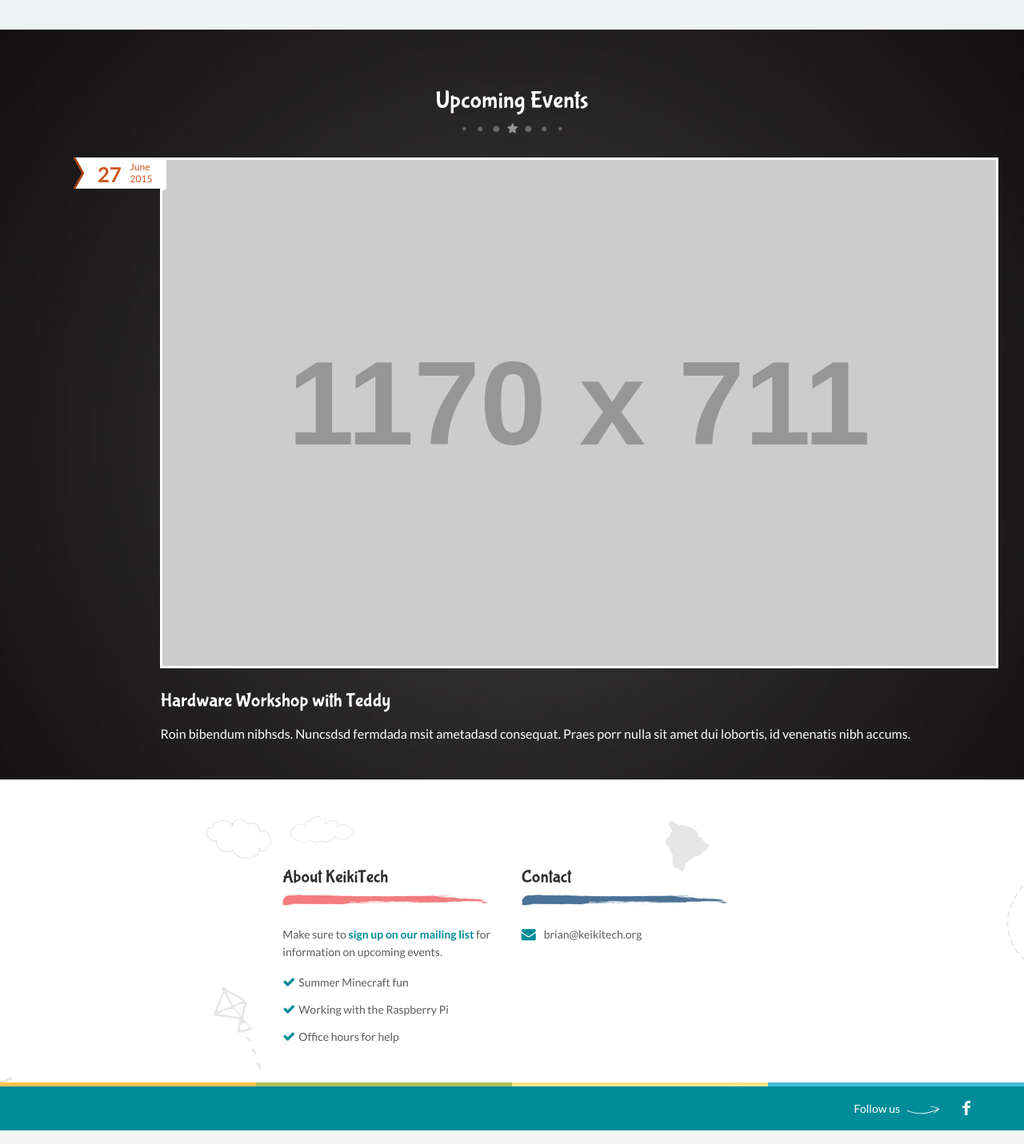
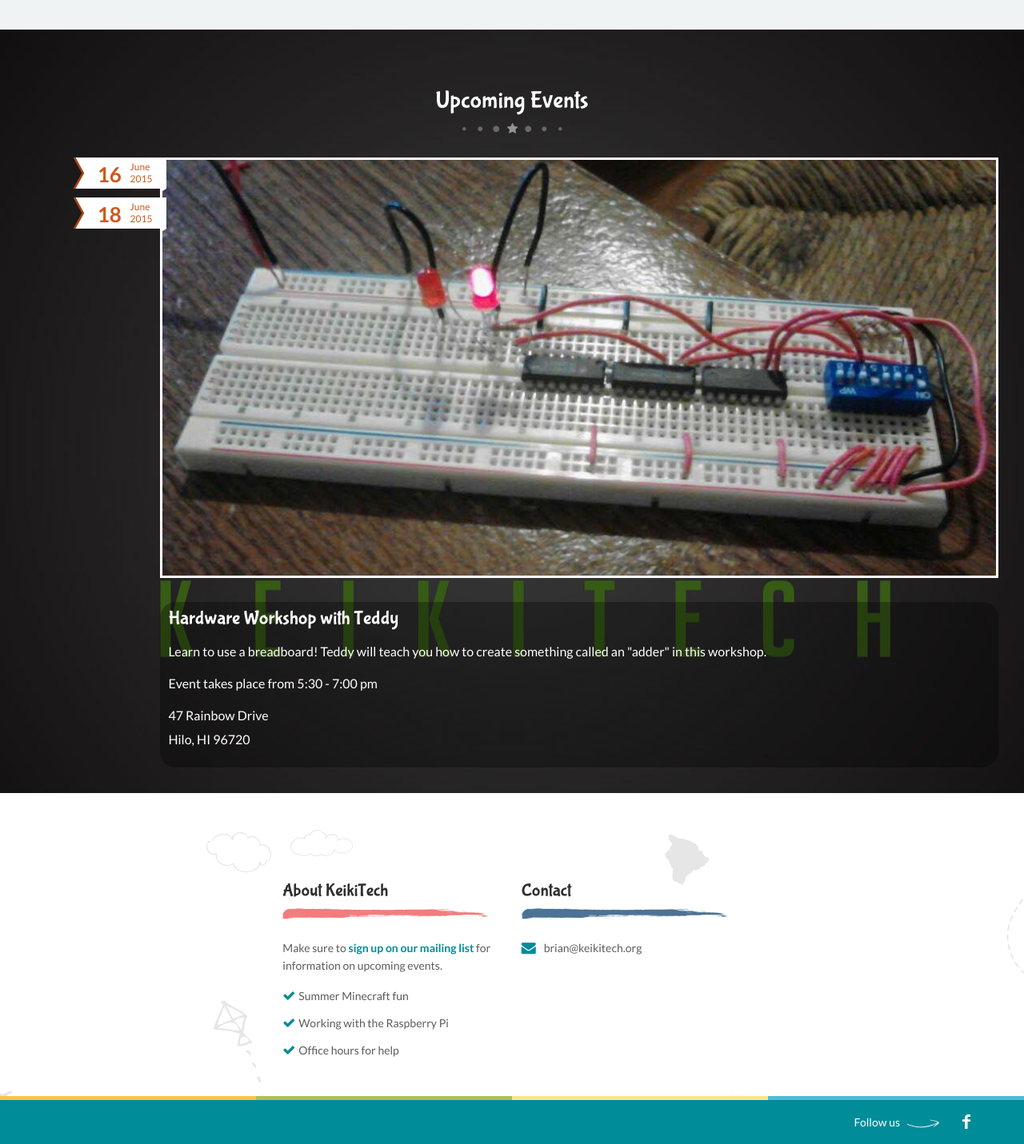
Before and after one commit to KeikiTech/keikitech-html5, a PHP site: page / in a window 1280 px wide. Shown: the part 2516-3947 px from the top of the page at 80% size. Run offline with PHP 8.4, Linux system fonts and the light colour scheme; grey boxes labelled with a size stand in for pictures from a placeholder-image service; some libraries are stand-ins or nearby versions.

Commit message:
fix Home submenu, add Adder image, dates, copy

```diff
--- a/index.html
+++ b/index.html
@@ -63,7 +63,7 @@
                     	<div class="dt-menu-toggle" id="dt-menu-toggle">Menu<span class="dt-menu-toggle-icon"></span></div>
                         <ul id="menu-main-menu" class="menu">
                             <li class="current_page_item menu-item-simple-parent menu-item-depth-0 red"> <a href="index.html"> Home </a>
-                                <ul class="sub-menu">
+                                <!-- <ul class="sub-menu">
                                     <li> <a href="#"> Submenu Level I </a> </li>
                                     <li> <a href="#"> Submenu Level I </a>  </li>
                                     <li> <a href="#"> Submenu Level I </a> </li>
@@ -77,7 +77,7 @@
                                         <a class="dt-menu-expand">+</a>
                                     </li>
                                 </ul>
-                                <a class="dt-menu-expand">+</a>
+                                <a class="dt-menu-expand">+</a>   -->
                             </li>
                             <li class="mustard"> <a href="about.html"> About us </a> </li>
                             <!-- <li class="green"> <a href="our-staffs.html"> Our Staffs </a> </li> -->
@@ -676,7 +676,7 @@
 
                 <div class="dt-sc-hr"></div>
                 <!--fullwidth-background starts-->
-                <section class="fullwidth-background dt-sc-parallax-section orange-bg">
+                <section id="upcoming" class="fullwidth-background dt-sc-parallax-section orange-bg">
                     <!--container starts-->
                     <div class="container">
                         <h2 class="dt-sc-hr-white-title">Upcoming Events</h2>
@@ -687,7 +687,18 @@
                                     <div class="entry-meta">
                                         <!-- <a href="blog-detail.html" class="blog-author"><img src="http://placehold.it/90x90" alt="" title=""></a> -->
                                         <div class="date">
-                                            <span> 27 </span>
+                                            <span>16</span>
+                                            <p>June<br>2015</p>
+                                        </div>
+                                        <!--<a href="#" class="comments">
+                                            19 <span class="fa fa-comment"> </span>
+                                        </a>-->
+                                        <!-- <a href="#" class="entry_format"><span class="fa fa-picture-o"></span></a>	 -->
+                                    </div>
+                                    <div class="entry-meta entry-meta-second">
+                                        <!-- <a href="blog-detail.html" class="blog-author"><img src="http://placehold.it/90x90" alt="" title=""></a> -->
+                                        <div class="date">
+                                            <span>18</span>
                                             <p>June<br>2015</p>
                                         </div>
                                         <!--<a href="#" class="comments">
@@ -696,15 +707,18 @@
                                         <!-- <a href="#" class="entry_format"><span class="fa fa-picture-o"></span></a>	 -->
                                     </div>
                                     <div class="entry-thumb">
-                                        <a href="blog-detail.html"><img src="http://placehold.it/1170x711" alt="" title=""></a>
+                                        <a href="blog-detail.html"><img src="images/events/adder.jpg" alt="Teddy's Adder Workshop" title="Hardware Adder"></a>
                                     </div>
-                                    <div class="entry-details">
+                                    <div class="entry-details black rounded-corners">
                                         <div class="entry-title">
                                             <h3><a href="blog-detail.html">Hardware Workshop with Teddy</a></h3>
                                         </div>
                                         <!--entry-metadata ends-->
                                         <div class="entry-body">
-                                            <p>Roin bibendum nibhsds. Nuncsdsd fermdada msit ametadasd consequat. Praes porr nulla sit amet dui lobortis, id venenatis nibh accums.</p>
+                                            <p>Learn to use a breadboard! Teddy will teach you how to create something called an "adder" in this workshop.</p>
+                                            <p>Event takes place from 5:30 - 7:00 pm</p>
+                                            <p>47 Rainbow Drive<br/>
+                                            Hilo, HI 96720</p>
                                         </div>
                                         <!-- <a href="blog-detail.html" class="dt-sc-button small"> Read More <span class="fa fa-chevron-circle-right"> </span></a>		 -->
                                     </div>
--- a/style.css
+++ b/style.css
@@ -1339,3 +1339,30 @@
   font-size: 19px;
   padding: 5px 5px 0;
 }
+
+#upcoming .blog-entry img {
+	width: 100%;
+}
+
+.black {
+    background:rgb(0,0,0);
+    background:rgba(0,0,0,.31);
+    *background:transparent;
+    *filter:progid:DXImageTransform.Microsoft.gradient(startColorStr=#BF000000,endColorStr=#BF000000);
+    *-ms-filter:"progid:DXImageTransform.Microsoft.gradient(startColorstr=#BF000000,endColorstr=#BF000000)";
+}
+
+.rounded-corners {
+     -moz-border-radius: 20px;
+    -webkit-border-radius: 20px;
+    -khtml-border-radius: 20px;
+    border-radius: 20px;
+}
+
+.entry-details {
+	padding: 10px;
+}
+
+.entry-meta-second {
+	top: 50px;
+}
```
Also changed, not shown: images/events/adder.jpg (added).
